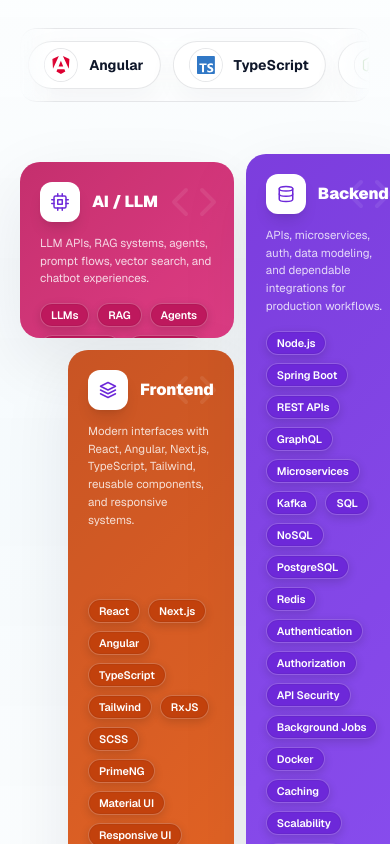
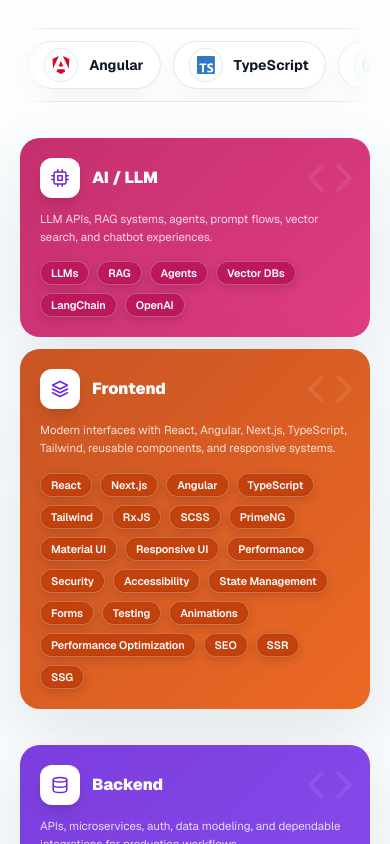
Before and after one commit to najeeb42501/my-portfolio, a Next.js app: page / in a window 390 px wide. Shown: the part 2940-3784 px from the top of the page. Built offline with nearby package versions, Linux system fonts and the light colour scheme.

Commit message:
updated section response for skills

```diff
--- a/app/components/sections/Skills.tsx
+++ b/app/components/sections/Skills.tsx
@@ -122,25 +122,25 @@
 
         <SkillsShowcase />
 
-        <div className="mx-auto flex max-w-5xl gap-3">
-          <div className="flex flex-1 flex-col gap-3 pt-6">
-            <BentoCard group={SKILLS[0]} index={0} className="h-44 flex-none" />
+        <div className="mx-auto flex max-w-5xl flex-col gap-3 md:flex-row">
+          <div className="flex w-full flex-col gap-3 md:flex-1 md:pt-6">
+            <BentoCard group={SKILLS[0]} index={0} className="min-h-44 md:h-44 md:flex-none" />
 
             <BentoCard
               group={SKILLS[1]}
               index={1}
-              className="flex-1 pl-6 ml-6"
+              className="min-h-[24rem] md:ml-6 md:flex-1 md:pl-6"
             />
           </div>
 
-          <div className="flex flex-1 flex-col gap-3 pb-6 pt-4">
+          <div className="flex w-full flex-col gap-3 md:flex-1 md:pb-6 md:pt-4">
             <BentoCard
               group={SKILLS[2]}
               index={2}
-              className="flex-1 pr-6 mr-6"
+              className="min-h-[24rem] md:mr-6 md:flex-1 md:pr-6"
             />
 
-            <BentoCard group={SKILLS[3]} index={3} className="h-44 flex-none" />
+            <BentoCard group={SKILLS[3]} index={3} className="min-h-44 md:h-44 md:flex-none" />
           </div>
         </div>
       </div>
```
